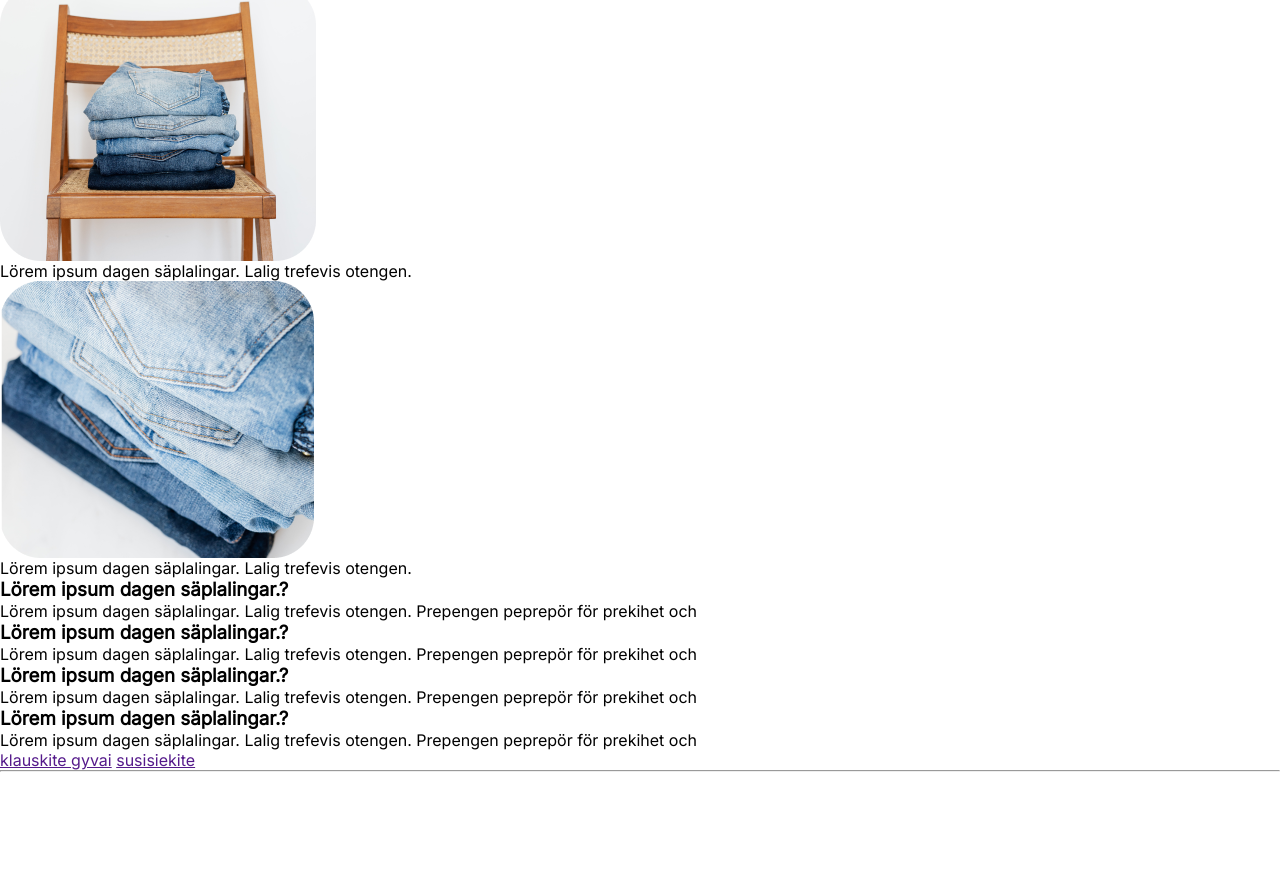
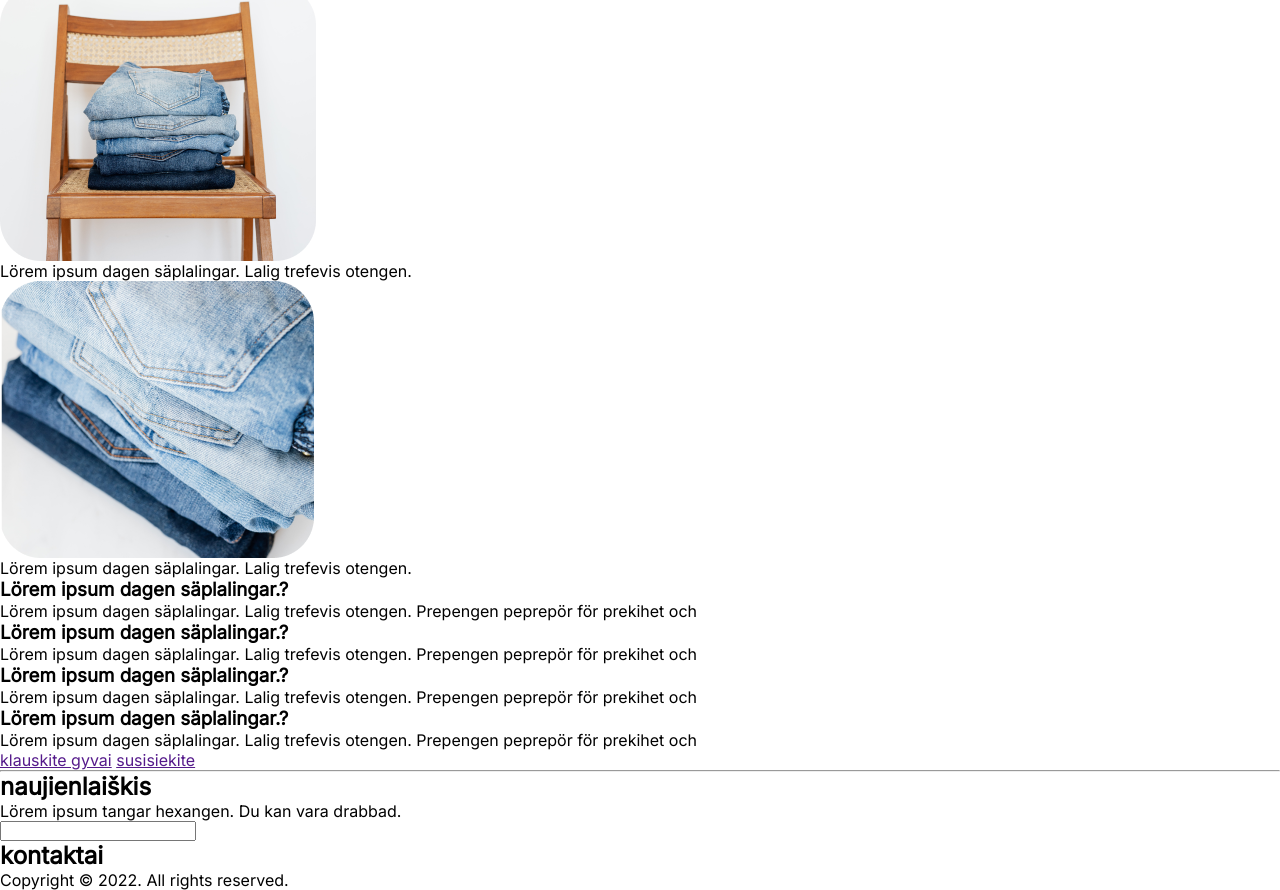
Before and after one commit to Dirigentas/BIT-CSS-module-exam, a website: page index.html in a window 1280 px wide. Shown: the part 424-1314 px from the top of the page. Before the commit the page ends 1196 px from the top, so only its background shows below. Drawn offline with Linux system fonts and the light colour scheme.

Commit message:
html final

```diff
--- a/index.html
+++ b/index.html
@@ -66,4 +66,20 @@
         </div>
         <hr>
     </section>
+    <section class="newsletter">
+        <h2>naujienlaiškis</h2>
+        <p>Lörem ipsum tangar hexangen. Du kan vara drabbad.</p>
+        <form action="">
+            <input type="email">
+            <submit></submit>
+        </form>
+    </section>
+    <footer>
+        <h2>kontaktai</h2>
+        <div>
+            <div></div>
+            <div></div>
+        </div>
+        <div>Copyright &copy; 2022. All rights reserved.</div>
+    </footer>
 </body>
```
